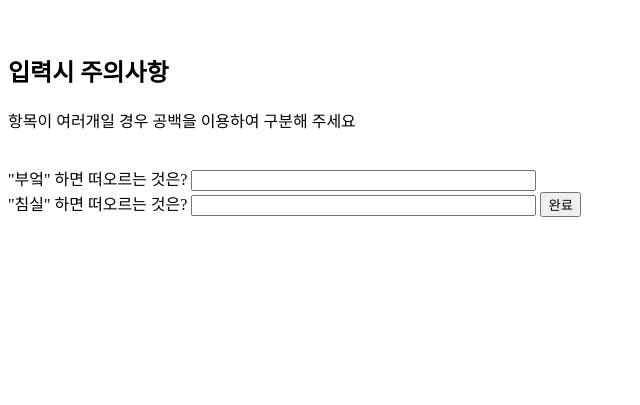
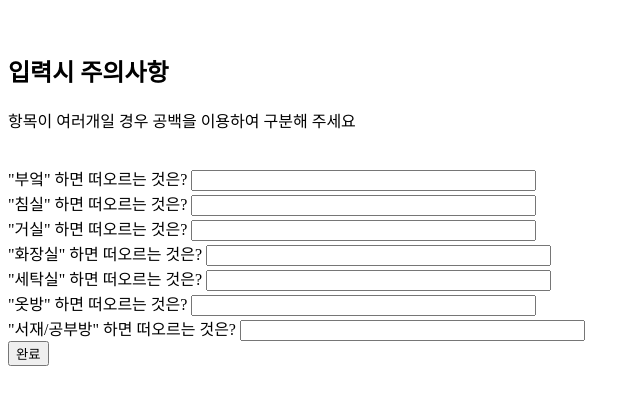
Before and after one commit to eddie94/web, a Django app: page /polls/first_page/ in a window 1280 px wide. Shown: the part 234-639 px from the top of the page, without its empty margins (0-640 px from the left). Run offline with Django 3.2, Linux system fonts and the light colour scheme.

Commit message:
added input

```diff
--- a/templates/Location.html
+++ b/templates/Location.html
@@ -23,6 +23,17 @@
             <label> "부엌" 하면 떠오르는 것은? <input type="text" size="40" name="things"></label>
             <br>
             <label> "침실" 하면 떠오르는 것은? <input type="text" size="40" name="things"></label>
+            <br>
+            <label> "거실" 하면 떠오르는 것은? <input type="text" size="40" name="things"></label>
+            <br>
+            <label> "화장실" 하면 떠오르는 것은? <input type="text" size="40" name="things"></label>
+            <br>
+            <label> "세탁실" 하면 떠오르는 것은? <input type="text" size="40" name="things"></label>
+            <br>
+            <label> "옷방" 하면 떠오르는 것은? <input type="text" size="40" name="things"></label>
+            <br>
+            <label> "서재/공부방" 하면 떠오르는 것은? <input type="text" size="40" name="things"></label>
+            <br>
             <input type="submit" value="완료">
         </form>
 
```
